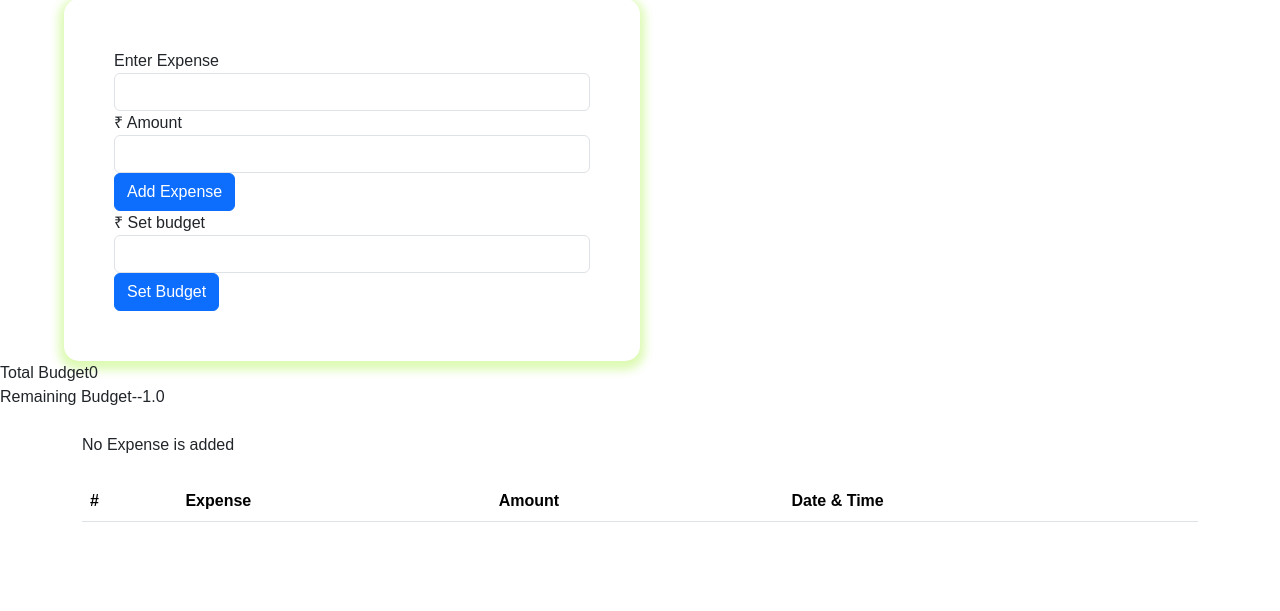
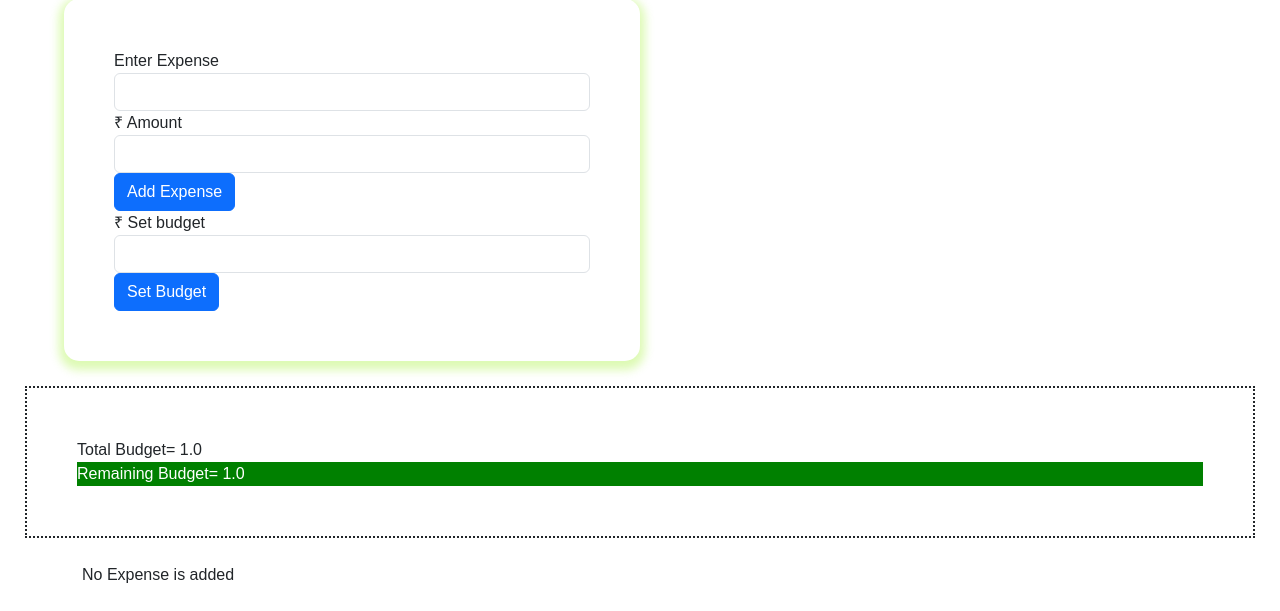
Before and after one commit to Mahendra-singhh/Self_Expenses_Tracker, a Flask app: page /expense in a window 1280 px wide. Shown: the part 57-668 px from the top of the page. Run offline with Flask 3, Linux system fonts and the light colour scheme; the visitor is signed in with stand-in values (Sample User, id 1); tables that the repository leaves empty hold one stand-in row (values such as "Sample post"); lists and menus that the app fills with data are empty.

Commit message:
Added css and uprgded budget logic and small css improvements

```diff
--- a/app.py
+++ b/app.py
@@ -54,7 +54,7 @@ def login():
     if request.method == 'POST':
         email = request.form.get('email')
         password = request.form.get('password')
-        remember=request.fom.get('login-check')
+        remember=request.form.get('login-check')
         if password=="":
             flash("Plese enter password")
             return(redirect(url_for('login')))
@@ -191,8 +191,9 @@ def expense():
     total=sum(exp.amount for exp in expenses)
     user=User.query.filter_by(username=session['user']).first()
     user_budget=float(user.budget)if user.budget else 0
-    budget=float(total)-(user_budget)
-    return render_template("Expense.html", expenses=expenses,total=total,budget=budget)
+
+    remaining=(user_budget)-float(total)
+    return render_template("Expense.html", expenses=expenses,total=total,remaining=remaining,user_budget=user_budget)
 
 from flask import request, redirect, url_for, flash
 
--- a/static/style.css
+++ b/static/style.css
@@ -96,6 +96,19 @@
 
 
 }
+.in-budget{
+    color: white;
+background-color: green;
+}
+.out-budget{
+    color: rgb(255, 255, 255);
+    background-color: red;
+}
+.budget{
+    padding: 50px;
+    margin: 25px;
+    border: 2px dotted;
+}
 .dash{
     display: flex;
     width: 80%;
--- a/templates/Expense.html
+++ b/templates/Expense.html
@@ -25,8 +25,15 @@
         </form>
     </div>
   </div>
-  <div>Total Budget{{total}}</div>
-  <div>Remaining Budget-{{budget}}</div>
+  <div class="budget">Total Budget= {{user_budget}}
+    {%if remaining<0%}
+    <div class="out-budget">
+  Remaining Budget= {{remaining}}</div>
+  {%else%}
+   <div class="in-budget">
+  Remaining Budget= {{remaining}}</div>
+  {%endif%}
+   </div>
 
   {% with messages = get_flashed_messages(with_categories=True) %}
     {% if messages %}
```
